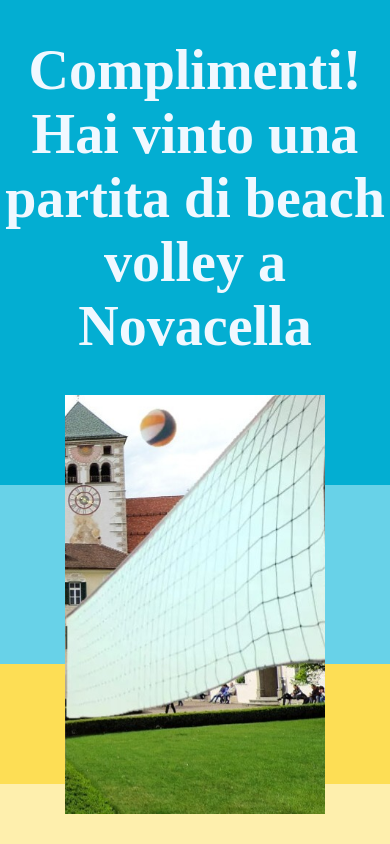
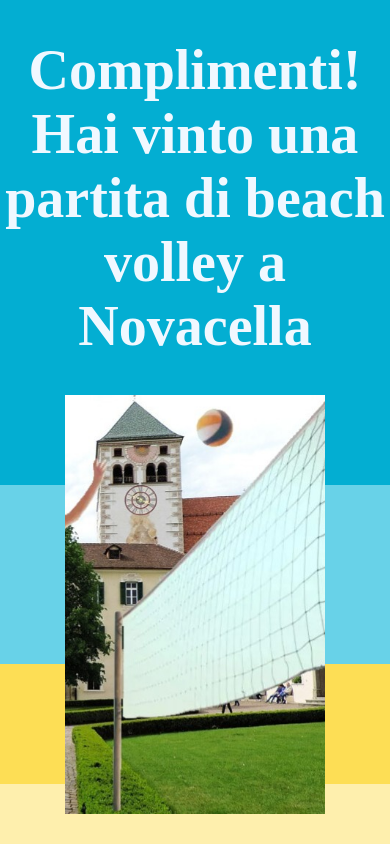
Before and after one commit to DaLello/esperimenti, a plain HTML site: page espr/burger.html in a window 390 px wide. Drawn offline with Linux system fonts and the light colour scheme; a web font is replaced by a local one.

Commit message:
Update burger.html
Signed-off-by: DaLello <128641392+DaLello@users.noreply.github.com>

```diff
--- a/espr/burger.html
+++ b/espr/burger.html
@@ -74,8 +74,7 @@ justify-content: center;
 #foto{
   background-image: url(./Partitaabbazia_novacella2.JPG);
   background-size:cover;
-  background-position-x: 100%;
-  grid-area: 2/2/6/2;
+    grid-area: 2/2/6/2;
 }
 
 
```
